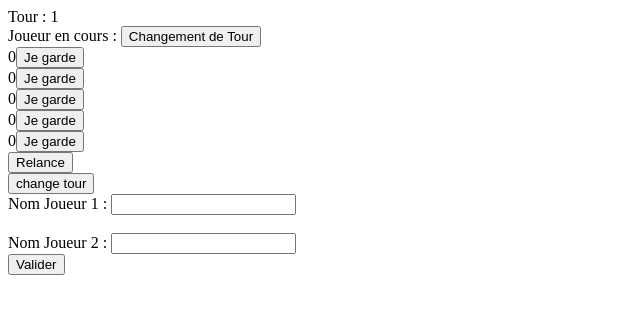
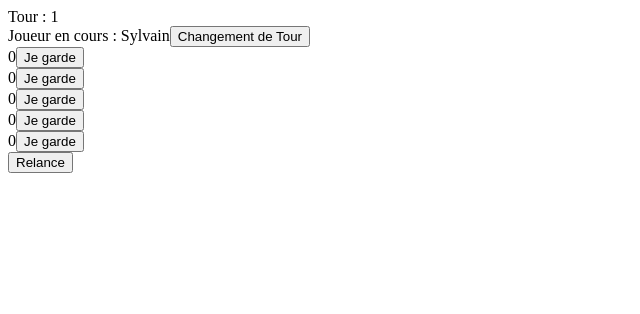
Before and after one commit to Sylvain-Caron/JeuDeYams, an Angular app: page / in a window 1280 px wide. Shown: the top 314 px of the page, without its empty margins (0-640 px from the left). Built offline with nearby package versions, Linux system fonts and the light colour scheme.

Commit message:
Accès des Object depuis app.comp/tour/dice

```diff
--- a/angular.json
+++ b/angular.json
@@ -1,5 +1,8 @@
 {
   "$schema": "./node_modules/@angular/cli/lib/config/schema.json",
+  "cli": {
+    "analytics": false
+  },
   "version": 1,
   "newProjectRoot": "projects",
   "projects": {
--- a/src/app/app.component.html
+++ b/src/app/app.component.html
@@ -1,11 +1,11 @@
 <div class="content" role="main">
-    <app-tour nomJ1={{nomJ1}} nomJ2={{nomJ2}}></app-tour>
+    <app-tour [listDice]="listDice" (tourEmitter)="receiveTour($event)"></app-tour> <!-- nomJ1={{nomJ1}} nomJ2={{nomJ2}} -->
     <!-- TOUR NUMÉRO : {{ tour }} à toi {{ joueurDuTour.nom}}
     <br>
     Joueur 1 : {{ joueur1.nom }}
     <br/>
     Joueur 2 : {{ joueur2.nom }} -->
-    <button>change tour</button>
+    <app-dice (dicesEmitter)="receiveDices($event)"></app-dice>
 </div>
 
 <div>
@@ -13,7 +13,7 @@
 </div>
 
 <div>
-    <div>
+    <!--<div>
         <label for="NomJ1">Nom Joueur 1 : </label>
         <input #NomJ1 name="NomJ1" value=""/>
     </div>
@@ -23,5 +23,5 @@
         <input #NomJ2 name="NomJ2" value=""/>
     </div>
     <button (click)="getName(NomJ1.value, NomJ2.value)">Valider</button>
-
+-->
 </div>
--- a/src/app/app.component.ts
+++ b/src/app/app.component.ts
@@ -4,6 +4,7 @@ import { Dice } from "../app/dice/dice";
 import { TourComponent } from "../app/tour/tour.component";
 import { Tour } from "../app/tour/Tour"
 import { TourService } from './tour.service';
+import { DiceService } from './dice.service';
 
 @Component({
   selector: 'app-root',
@@ -13,15 +14,29 @@ import { TourService } from './tour.service';
 export class AppComponent {
   title = 'JeuDeYams';
 
-  constructor (private tourS : TourService) { }
+  constructor (private tourS : TourService, private diceS : DiceService) { }
 
   nomJ1 !: string;
   nomJ2 !: string;
 
-  getName(nomJ1 : any, nomJ2 : any) {
-    this.nomJ1 = nomJ1;
-    this.nomJ2 = nomJ2;
+  listDice !: Dice[];
+  leTour !: Tour;
+
+  receiveDices($event: Dice[]) {
+    this.listDice = $event;
+    console.log(this.listDice);
   }
+
+  receiveTour($event: Tour){
+    this.leTour = $event;
+    console.log(this.leTour);
+    console.log(this.leTour.actuelJoueur.nom)
+  }
+  // callDices() {
+  //   let dice = this.diceS.getDices();
+  //   console.log(dice)
+  // }
+
   // @Output() nameToJoueur = new EventEmitter();
 
   // sendName(nom : string){
--- a/src/app/dice.service.ts
+++ b/src/app/dice.service.ts
@@ -12,10 +12,10 @@ export class DiceService {
   lancer(allDice : Dice[]) {
     // console.log("test")
     for(var dice of allDice){
-      console.log(dice)
       if(dice.lock == false && dice.relance > 0 ){
         dice.valeur=Math.floor(Math.random()*6)+1;
         --dice.relance;
+        console.log(dice)
       }
       else if(dice.lock) {
         console.log("Le dès : " + dice.nom + " est lock !")
@@ -24,7 +24,7 @@ export class DiceService {
       else
         console.log("Aucune relance possible")
       }
-
+    return allDice;
   }
 
   lock(dice : Dice){
@@ -32,4 +32,8 @@ export class DiceService {
     dice.lock = true;
   }
 
+  resetDice(listDice : Dice[]) {
+    //On reset la relance des dès à 3 pour que le prochain joueur puisse faire 3 lancés
+  }
+
 }
--- a/src/app/dice/dice.component.ts
+++ b/src/app/dice/dice.component.ts
@@ -1,4 +1,4 @@
-import { Component, OnInit } from '@angular/core';
+import { Component, EventEmitter, OnInit, Output } from '@angular/core';
 import { DiceService } from '../dice.service';
 import { Dice } from './dice';
 
@@ -11,7 +11,7 @@ export class DiceComponent implements OnInit {
 
   constructor(private diceS : DiceService) { }
 
-  //Création de 6 dés
+  //Création de 5 dés
 
   D1 = new Dice("D1")
   D2 = new Dice("D2")
@@ -21,11 +21,20 @@ export class DiceComponent implements OnInit {
 
   allDice = [this.D1,this.D2,this.D3,this.D4,this.D5]
 
+
+  @Output() dicesEmitter = new EventEmitter();
+
+
   ngOnInit(): void {
   }
 
+  sendDices(listDices : Dice[]){
+    this.dicesEmitter.emit(listDices);
+  }
+
   callRelance() {
-    this.diceS.lancer(this.allDice)
+    let listDices = this.diceS.lancer(this.allDice)
+    this.sendDices(listDices)
   }
 
   callLock(dice : Dice) {
--- /dev/null
+++ b/src/app/score-calcul.service.ts
@@ -0,0 +1,21 @@
+import { Injectable } from '@angular/core';
+import { Dice } from './dice/dice';
+import { Joueur } from './joueur/Joueur';
+
+@Injectable({
+  providedIn: 'root'
+})
+export class ScoreCalculService {
+
+  constructor() { }
+
+  calculScore(listDice : Dice[], leJoueur : Joueur) {
+    console.log("Dans la fonction calculScore avec la liste des dès et le Joueur : " + leJoueur)
+    for(var dice of listDice){
+      console.log(dice)
+    }
+    console.log("Joueur : " + leJoueur.nom)
+
+    // Avec la liste des dès on peut faire nos calculs
+  }
+}
--- a/src/app/tour.service.ts
+++ b/src/app/tour.service.ts
@@ -30,6 +30,7 @@ export class TourService {
     else if(leTour.tour == 10 && this.finDuJeu == true){
       console.log("Fin du Jeu")
     }
+    return leTour;
   }
 
   // createGame() {
--- a/src/app/tour/tour.component.html
+++ b/src/app/tour/tour.component.html
@@ -3,5 +3,5 @@
     <span>Joueur en cours : {{ tour.actuelJoueur.nom }}</span>
     <button (click)="callChangeTour()">Changement de Tour</button>
 
-    <app-dice></app-dice>
+   <!-- <app-dice></app-dice> -->
 </div>
--- a/src/app/tour/tour.component.ts
+++ b/src/app/tour/tour.component.ts
@@ -1,5 +1,7 @@
-import { Component, Input, OnInit } from '@angular/core';
+import { Component, EventEmitter, Input, OnInit, Output } from '@angular/core';
+import { Dice } from '../dice/dice';
 import { Joueur } from '../joueur/Joueur';
+import { ScoreCalculService } from '../score-calcul.service';
 import { TourService } from '../tour.service';
 import { Tour } from './Tour';
 
@@ -10,29 +12,41 @@ import { Tour } from './Tour';
 })
 export class TourComponent implements OnInit {
 
-  constructor(private tourS : TourService) { }
+  constructor(private tourS : TourService, private scoreS : ScoreCalculService) { }
 
-  @Input() nomJ1 !: string;
-  @Input() nomJ2 !: string;
+  @Input() nomJ1 = "Sylvain";
+  @Input() nomJ2 = "Florian";
+  @Output() tourEmitter = new EventEmitter();
+
+  @Input() listDice !: Dice[];
 
   joueur1 = new Joueur(this.nomJ1) //Sylvain
   joueur2 = new Joueur(this.nomJ2) //Florian
   tour = new Tour(this.joueur1)
 
-  changeTest() {
-    console.log("Change tour")
-  }
-
-  callChangeTour() {
-    this.tourS.changeTour(this.tour, this.joueur1, this.joueur2);
-  }
-
-  checkName(nom : string) {
-    console.log(nom);
-  }
-
   ngOnInit(): void {
 
   }
 
+  sendTour(leTour : Tour) { //Envoie l'objet Tour pour pouvoir avoir les données dans le main
+    this.tourEmitter.emit(leTour);
+  }
+
+  callChangeTour() { //Envoie l'objet Tour avec les dernières modifications pour l'update dans le main
+    if(this.listDice != null && this.tour.tour < 10) {
+      let tour = this.tourS.changeTour(this.tour, this.joueur1, this.joueur2);
+      this.sendTour(tour)
+      console.log("Tour " + tour.tour)
+      console.log(this.listDice)
+      console.log(tour.actuelJoueur)
+      this.scoreS.calculScore(this.listDice, tour.actuelJoueur)
+    }
+    else if(this.listDice == null){
+      alert("Vous devez lancez les dès au moins une fois !") //Obligatoire car les premiers dès sont "undefined"
+    }
+    else {
+      alert("La partie est finie, impossible changer de joueur")
+    }
+  }
+
 }
```
Also changed, not shown: 1 other file (tests, documents, lock files or other folders).
